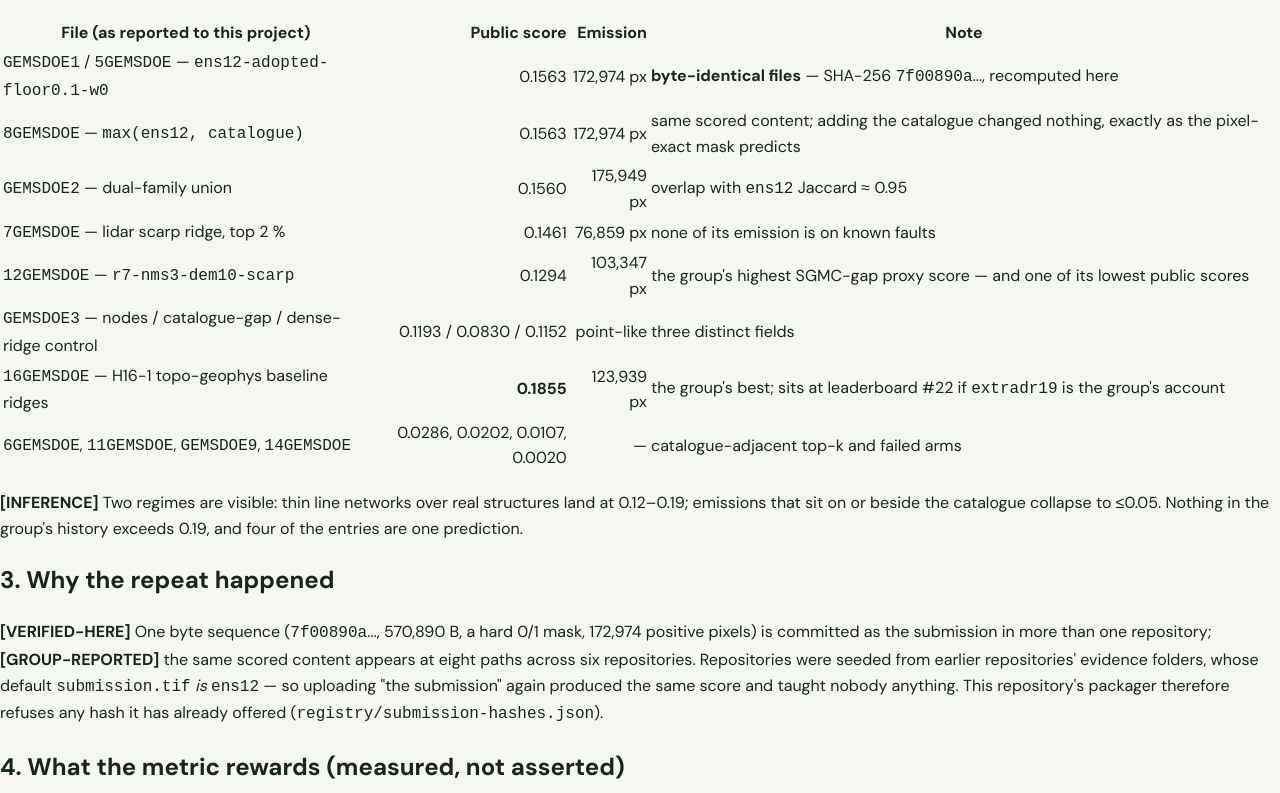
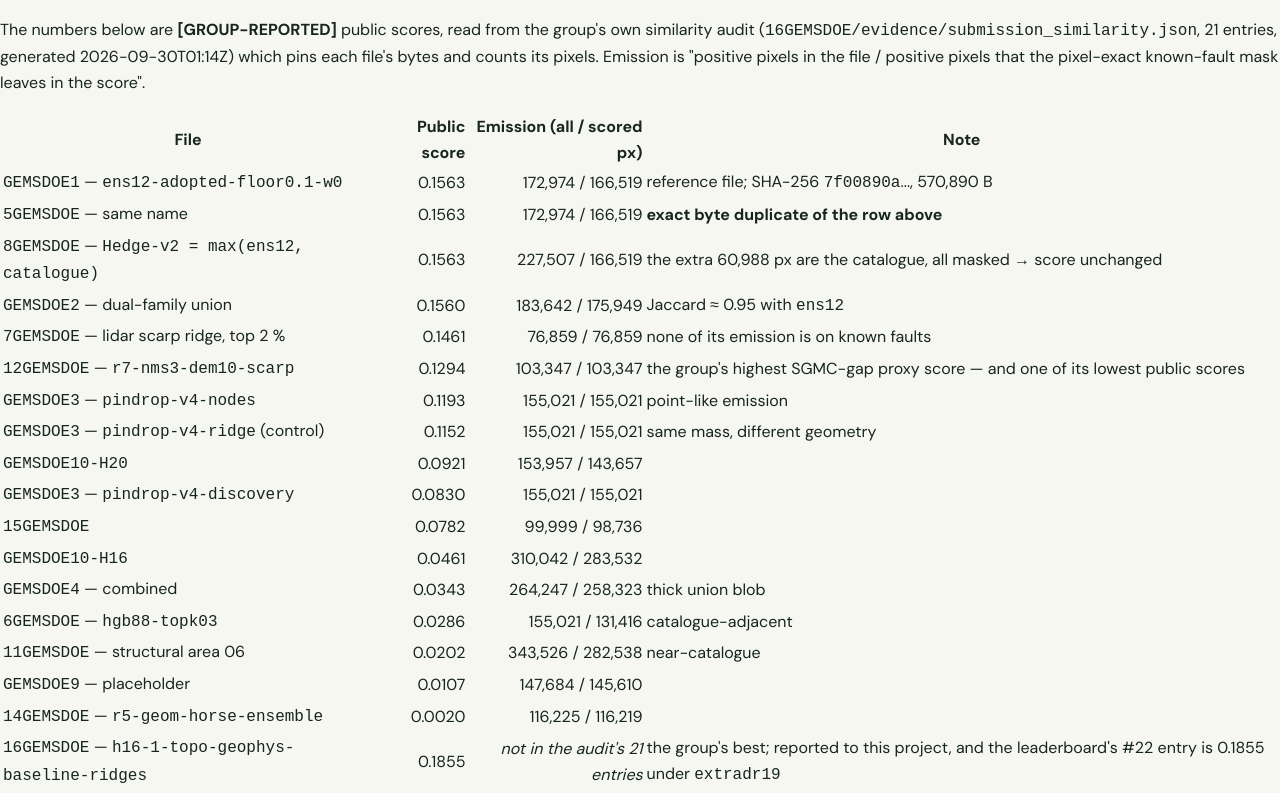
Before and after one commit to buffedlizard55-lab/18GEMSDOE, a website: page docs/results.html in a window 1280 px wide. Shown: the part 472-1265 px from the top of the page. Drawn offline with Linux system fonts and the light colour scheme.

Commit message:
Results table: replace remembered numbers with the pixel counts pinned in the sibling similarity audit
Co-authored-by: arena-agent <297053741+arena-agent@users.noreply.github.com>

```diff
--- a/docs/results.html
+++ b/docs/results.html
@@ -48,69 +48,133 @@ The bar is **the top row**, not the 0.3049 quoted when this project started. The
 
 
 <h2 id="2-the-groups-own-history">2. The group's own history</h2>
+<p>The numbers below are <strong>[GROUP-REPORTED]</strong> public scores, read from the group's own similarity audit
+(<code>16GEMSDOE/evidence/submission_similarity.json</code>, 21 entries, generated 2026-09-30T01:14Z) which pins
+each file's bytes and counts its pixels. Emission is "positive pixels in the file / positive pixels
+that the pixel-exact known-fault mask leaves in the score".</p>
 <table>
 <thead>
 <tr>
-<th>File (as reported to this project)</th>
+<th>File</th>
 <th style="text-align: right;">Public score</th>
-<th style="text-align: right;">Emission</th>
+<th style="text-align: right;">Emission (all / scored px)</th>
 <th>Note</th>
 </tr>
 </thead>
 <tbody>
 <tr>
-<td><code>GEMSDOE1</code> / <code>5GEMSDOE</code> — <code>ens12-adopted-floor0.1-w0</code></td>
+<td><code>GEMSDOE1</code> — <code>ens12-adopted-floor0.1-w0</code></td>
 <td style="text-align: right;">0.1563</td>
-<td style="text-align: right;">172,974 px</td>
-<td><strong>byte-identical files</strong> — SHA-256 <code>7f00890a…</code>, recomputed here</td>
+<td style="text-align: right;">172,974 / 166,519</td>
+<td>reference file; SHA-256 <code>7f00890a…</code>, 570,890 B</td>
 </tr>
 <tr>
-<td><code>8GEMSDOE</code> — <code>max(ens12, catalogue)</code></td>
+<td><code>5GEMSDOE</code> — same name</td>
 <td style="text-align: right;">0.1563</td>
-<td style="text-align: right;">172,974 px</td>
-<td>same scored content; adding the catalogue changed nothing, exactly as the pixel-exact mask predicts</td>
+<td style="text-align: right;">172,974 / 166,519</td>
+<td><strong>exact byte duplicate of the row above</strong></td>
+</tr>
+<tr>
+<td><code>8GEMSDOE</code> — <code>Hedge-v2 = max(ens12, catalogue)</code></td>
+<td style="text-align: right;">0.1563</td>
+<td style="text-align: right;">227,507 / 166,519</td>
+<td>the extra 60,988 px are the catalogue, all masked → score unchanged</td>
 </tr>
 <tr>
 <td><code>GEMSDOE2</code> — dual-family union</td>
 <td style="text-align: right;">0.1560</td>
-<td style="text-align: right;">175,949 px</td>
-<td>overlap with <code>ens12</code> Jaccard ≈ 0.95</td>
+<td style="text-align: right;">183,642 / 175,949</td>
+<td>Jaccard ≈ 0.95 with <code>ens12</code></td>
 </tr>
 <tr>
 <td><code>7GEMSDOE</code> — lidar scarp ridge, top 2 %</td>
 <td style="text-align: right;">0.1461</td>
-<td style="text-align: right;">76,859 px</td>
+<td style="text-align: right;">76,859 / 76,859</td>
 <td>none of its emission is on known faults</td>
 </tr>
 <tr>
 <td><code>12GEMSDOE</code> — <code>r7-nms3-dem10-scarp</code></td>
 <td style="text-align: right;">0.1294</td>
-<td style="text-align: right;">103,347 px</td>
+<td style="text-align: right;">103,347 / 103,347</td>
 <td>the group's highest SGMC-gap proxy score — and one of its lowest public scores</td>
 </tr>
 <tr>
-<td><code>GEMSDOE3</code> — nodes / catalogue-gap / dense-ridge control</td>
-<td style="text-align: right;">0.1193 / 0.0830 / 0.1152</td>
-<td style="text-align: right;">point-like</td>
-<td>three distinct fields</td>
+<td><code>GEMSDOE3</code> — <code>pindrop-v4-nodes</code></td>
+<td style="text-align: right;">0.1193</td>
+<td style="text-align: right;">155,021 / 155,021</td>
+<td>point-like emission</td>
 </tr>
 <tr>
-<td><code>16GEMSDOE</code> — H16-1 topo-geophys baseline ridges</td>
-<td style="text-align: right;"><strong>0.1855</strong></td>
-<td style="text-align: right;">123,939 px</td>
-<td>the group's best; sits at leaderboard #22 if <code>extradr19</code> is the group's account</td>
+<td><code>GEMSDOE3</code> — <code>pindrop-v4-ridge</code> (control)</td>
+<td style="text-align: right;">0.1152</td>
+<td style="text-align: right;">155,021 / 155,021</td>
+<td>same mass, different geometry</td>
 </tr>
 <tr>
-<td><code>6GEMSDOE</code>, <code>11GEMSDOE</code>, <code>GEMSDOE9</code>, <code>14GEMSDOE</code></td>
-<td style="text-align: right;">0.0286, 0.0202, 0.0107, 0.0020</td>
-<td style="text-align: right;">—</td>
-<td>catalogue-adjacent top-k and failed arms</td>
+<td><code>GEMSDOE10-H20</code></td>
+<td style="text-align: right;">0.0921</td>
+<td style="text-align: right;">153,957 / 143,657</td>
+<td></td>
+</tr>
+<tr>
+<td><code>GEMSDOE3</code> — <code>pindrop-v4-discovery</code></td>
+<td style="text-align: right;">0.0830</td>
+<td style="text-align: right;">155,021 / 155,021</td>
+<td></td>
+</tr>
+<tr>
+<td><code>15GEMSDOE</code></td>
+<td style="text-align: right;">0.0782</td>
+<td style="text-align: right;">99,999 / 98,736</td>
+<td></td>
+</tr>
+<tr>
+<td><code>GEMSDOE10-H16</code></td>
+<td style="text-align: right;">0.0461</td>
+<td style="text-align: right;">310,042 / 283,532</td>
+<td></td>
+</tr>
+<tr>
+<td><code>GEMSDOE4</code> — combined</td>
+<td style="text-align: right;">0.0343</td>
+<td style="text-align: right;">264,247 / 258,323</td>
+<td>thick union blob</td>
+</tr>
+<tr>
+<td><code>6GEMSDOE</code> — <code>hgb88-topk03</code></td>
+<td style="text-align: right;">0.0286</td>
+<td style="text-align: right;">155,021 / 131,416</td>
+<td>catalogue-adjacent</td>
+</tr>
+<tr>
+<td><code>11GEMSDOE</code> — structural area 06</td>
+<td style="text-align: right;">0.0202</td>
+<td style="text-align: right;">343,526 / 282,538</td>
+<td>near-catalogue</td>
+</tr>
+<tr>
+<td><code>GEMSDOE9</code> — placeholder</td>
+<td style="text-align: right;">0.0107</td>
+<td style="text-align: right;">147,684 / 145,610</td>
+<td></td>
+</tr>
+<tr>
+<td><code>14GEMSDOE</code> — <code>r5-geom-horse-ensemble</code></td>
+<td style="text-align: right;">0.0020</td>
+<td style="text-align: right;">116,225 / 116,219</td>
+<td></td>
+</tr>
+<tr>
+<td><code>16GEMSDOE</code> — <code>h16-1-topo-geophys-baseline-ridges</code></td>
+<td style="text-align: right;">0.1855</td>
+<td style="text-align: right;"><em>not in the audit's 21 entries</em></td>
+<td>the group's best; reported to this project, and the leaderboard's #22 entry is 0.1855 under <code>extradr19</code></td>
 </tr>
 </tbody>
 </table>
 <p><strong>[INFERENCE]</strong> Two regimes are visible: thin line networks over real structures land at 0.12–0.19;
-emissions that sit on or beside the catalogue collapse to ≤0.05. Nothing in the group's history
-exceeds 0.19, and four of the entries are one prediction.</p>
+emissions that sit on or beside the catalogue collapse to ≤0.05. Nothing in the group's history exceeds
+0.19, and four of the entries are one prediction.</p>
 <h2 id="3-why-the-repeat-happened">3. Why the repeat happened</h2>
 <p><strong>[VERIFIED-HERE]</strong> One byte sequence (<code>7f00890a…</code>, 570,890 B, a hard 0/1 mask, 172,974 positive
 pixels) is committed as the submission in more than one repository; <strong>[GROUP-REPORTED]</strong> the same
```
Also changed, not shown: docs/results.md (+26 -11 lines).
